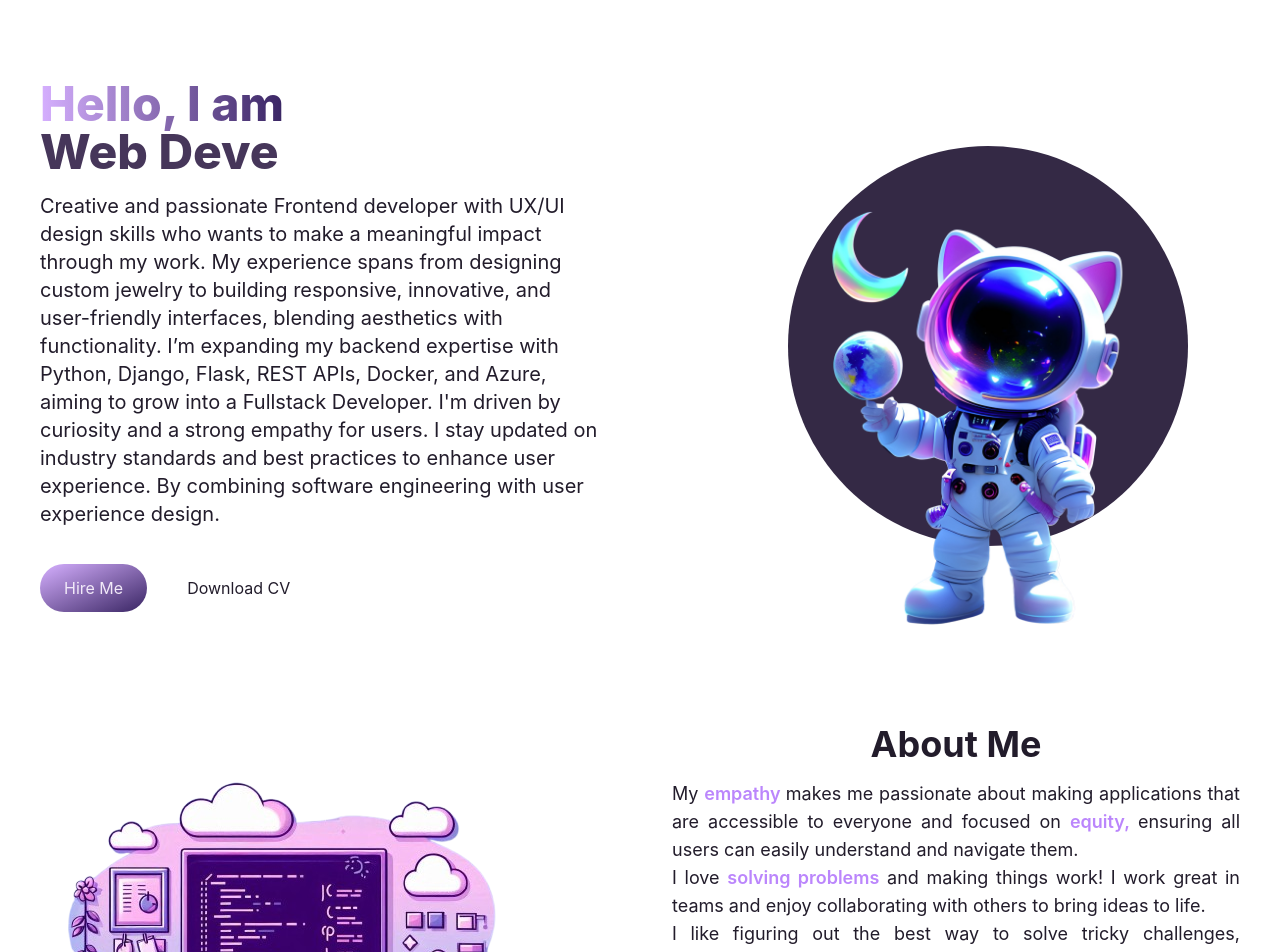
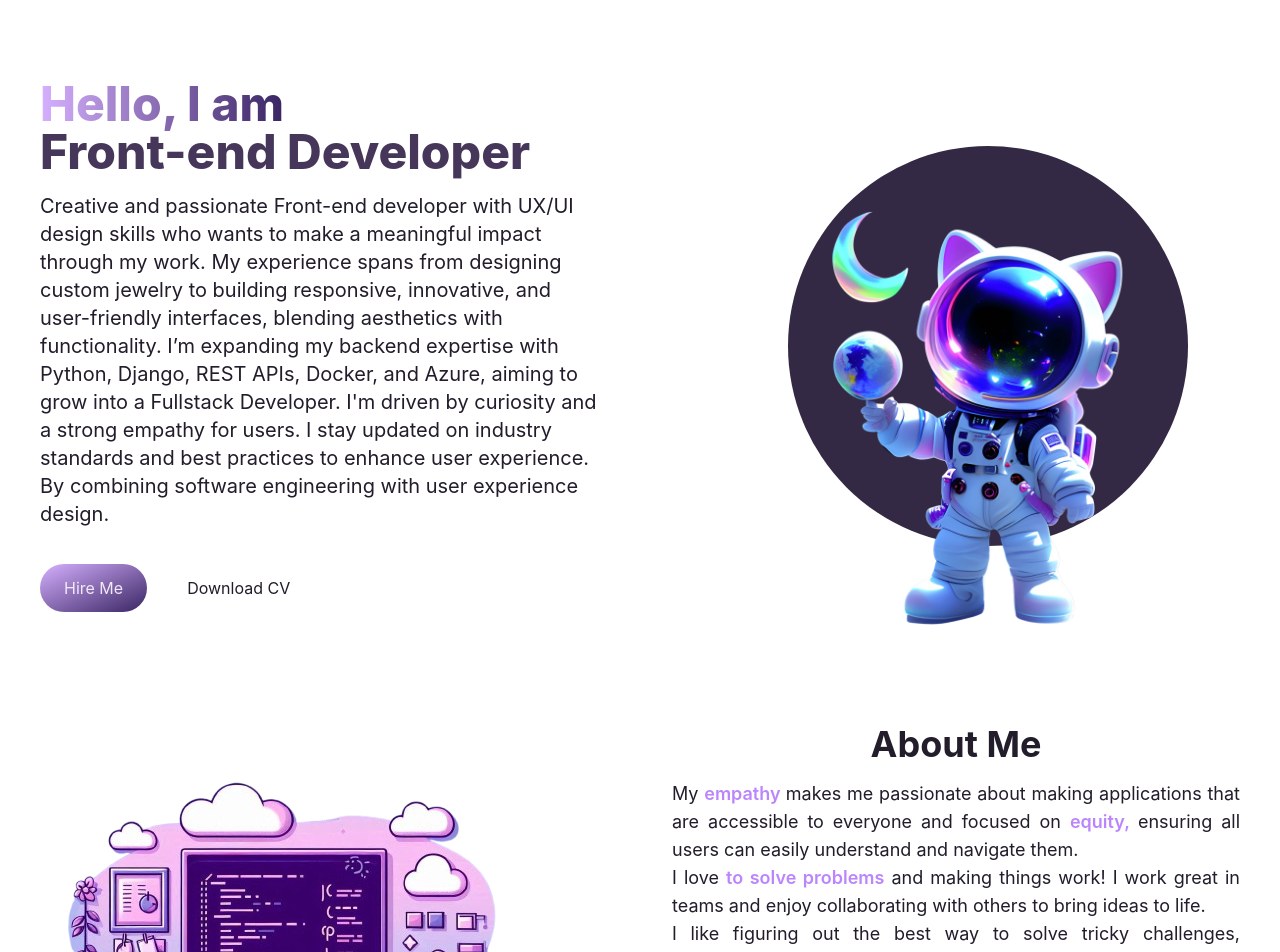
Before and after one commit to AnnaBilokon/MyPortfolioWebsite, a React (Create React App) app: page / in a window 1280 px wide. Shown: the part 80-1032 px from the top of the page. Built offline with nearby package versions, Linux system fonts and the light colour scheme.

Commit message:
change content of the page

```diff
--- a/src/components/AboutSection.jsx
+++ b/src/components/AboutSection.jsx
@@ -25,7 +25,7 @@ const AboutSection = () => {
             ensuring all users can easily understand and navigate them.
             <br />I love{' '}
             <span className="font-semibold text-[#bb86fc]">
-              solving problems
+              to solve problems
             </span>{' '}
             and making things work! I work great in teams and enjoy
             collaborating with others to bring ideas to life.
@@ -41,7 +41,7 @@ const AboutSection = () => {
             and always excited{' '}
             <span className="font-semibold text-[#bb86fc]">to learn </span>{' '}
             something new. I care about creating applications that not only look
-            good, but are also accessible and intuitive for every user.
+            good, but are also accessible and intuitive.
             <br />
             <span className="font-semibold text-[#bb86fc]">
               Paying attention to the little details
--- a/src/components/HeroSection.jsx
+++ b/src/components/HeroSection.jsx
@@ -36,9 +36,9 @@ const HeroSection = () => {
               sequence={[
                 'Anna Bilokon',
                 1000,
+                'Full-stack Developer',
+                1000,
                 'Front-end Developer',
-                1000,
-                'Web Developer',
                 1000,
               ]}
               wrapper="span"
@@ -51,12 +51,12 @@ const HeroSection = () => {
             />
           </h1>
           <p className="text-primary-light md:mr-10 dark:text-primary-dark sm:text-lg mb-4 md:mb-6 lg:text-xl">
-            Creative and passionate Frontend developer with UX/UI design skills
+            Creative and passionate Front-end developer with UX/UI design skills
             who wants to make a meaningful impact through my work. My experience
             spans from designing custom jewelry to building responsive,
             innovative, and user-friendly interfaces, blending aesthetics with
             functionality. I’m expanding my backend expertise with Python,
-            Django, Flask, REST APIs, Docker, and Azure, aiming to grow into a
+            Django, REST APIs, Docker, and Azure, aiming to grow into a
             Fullstack Developer. I'm driven by curiosity and a strong empathy
             for users. I stay updated on industry standards and best practices
             to enhance user experience. By combining software engineering with
```
